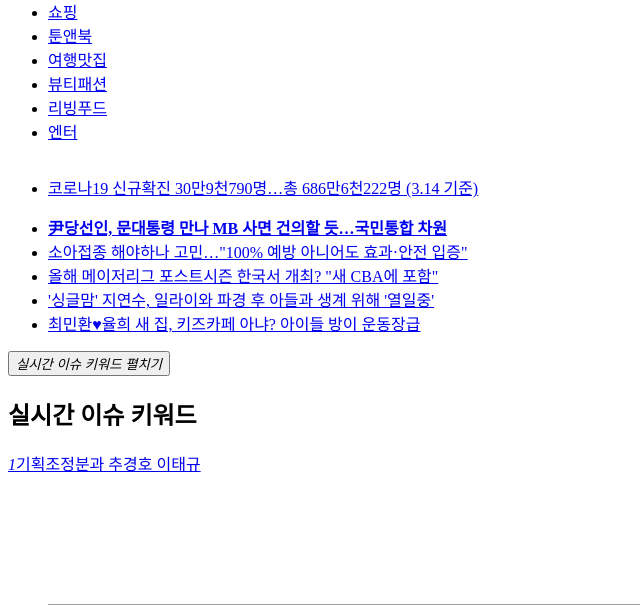
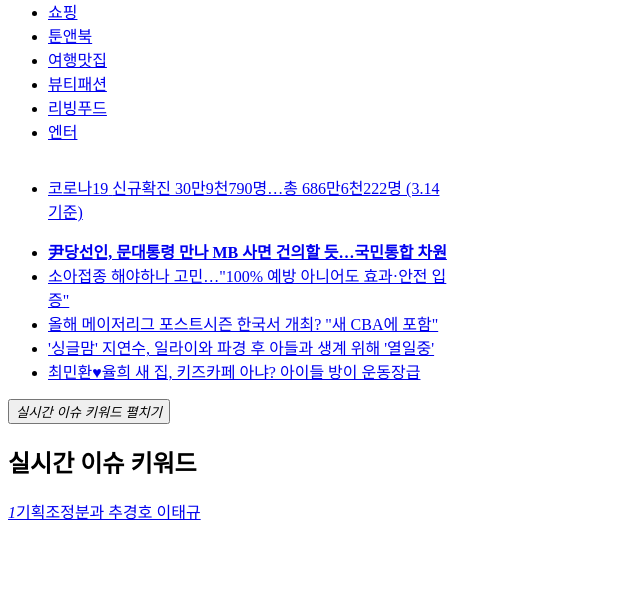
Before and after one commit to mijiFernandes/pa6, a Django app: page / in a window 1280 px wide. Shown: the part 410-1015 px from the top of the page, without its empty margins (0-640 px from the left). Run offline with Django 3.2, Linux system fonts and the light colour scheme; grey boxes are pictures that could not be loaded.

Commit message:
Added files and changes required for deployment to heroku

```diff
--- a/templates/mNATE.html
+++ b/templates/mNATE.html
@@ -107,7 +107,7 @@
 		</header>
 		<nav role="navigation" class="blockNavi">
 			<div class="nav" style="width: 449px;">
-				<ul class="navTab" style="left: 0px; width: 898px; transition-duration: 0ms; transform: translate3d(0px, 0px, 0px); display: block;">
+				<ul class="navTab" style="left: 0px; width: 449px; transition-duration: 0ms; transform: translate3d(0px, 0px, 0px); display: block;">
 					<li role="presentation">
 						<a href="javascript:;" class="on" aria-selected="true" role="tab" title="뉴스" onclick="return MM_GLOBAL.ndrclick('MME01');">뉴스
 							<span class="bNav">
@@ -337,7 +337,7 @@
 
 	</div>
 	<div>
-		<div class="mainContainer f2" style="position: relative; height: 2510px; overflow: hidden; width: 898px;" id="mainContainer">
+		<div class="mainContainer f2" style="position: relative; height: 2510px; overflow: hidden; width: 449px;" id="mainContainer">
 			<div class="rollItem" style="width:100%; left:0">
 				<div class="conWrap" id="content" role="main" >
 					<div class="ct1">
```
